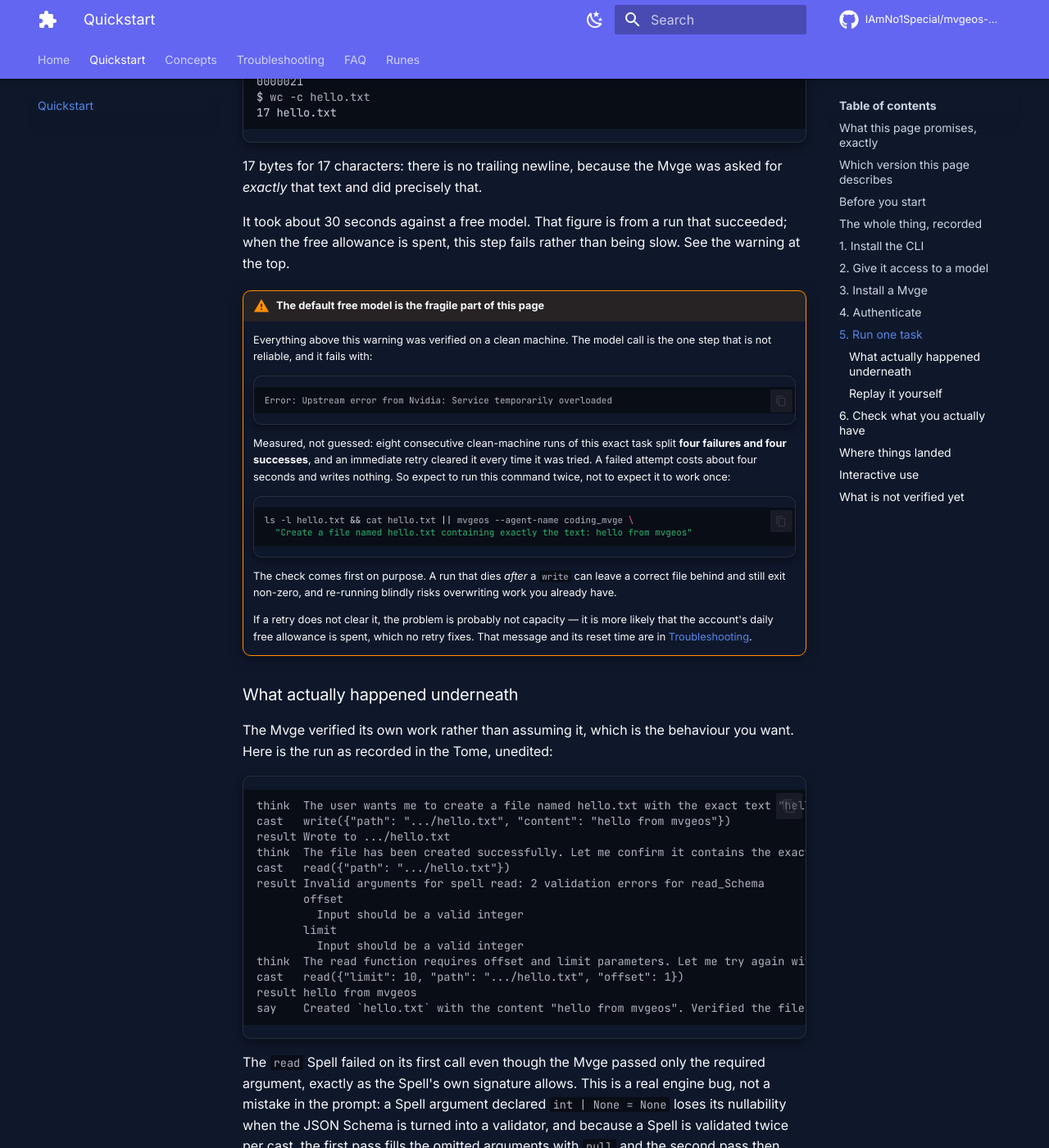
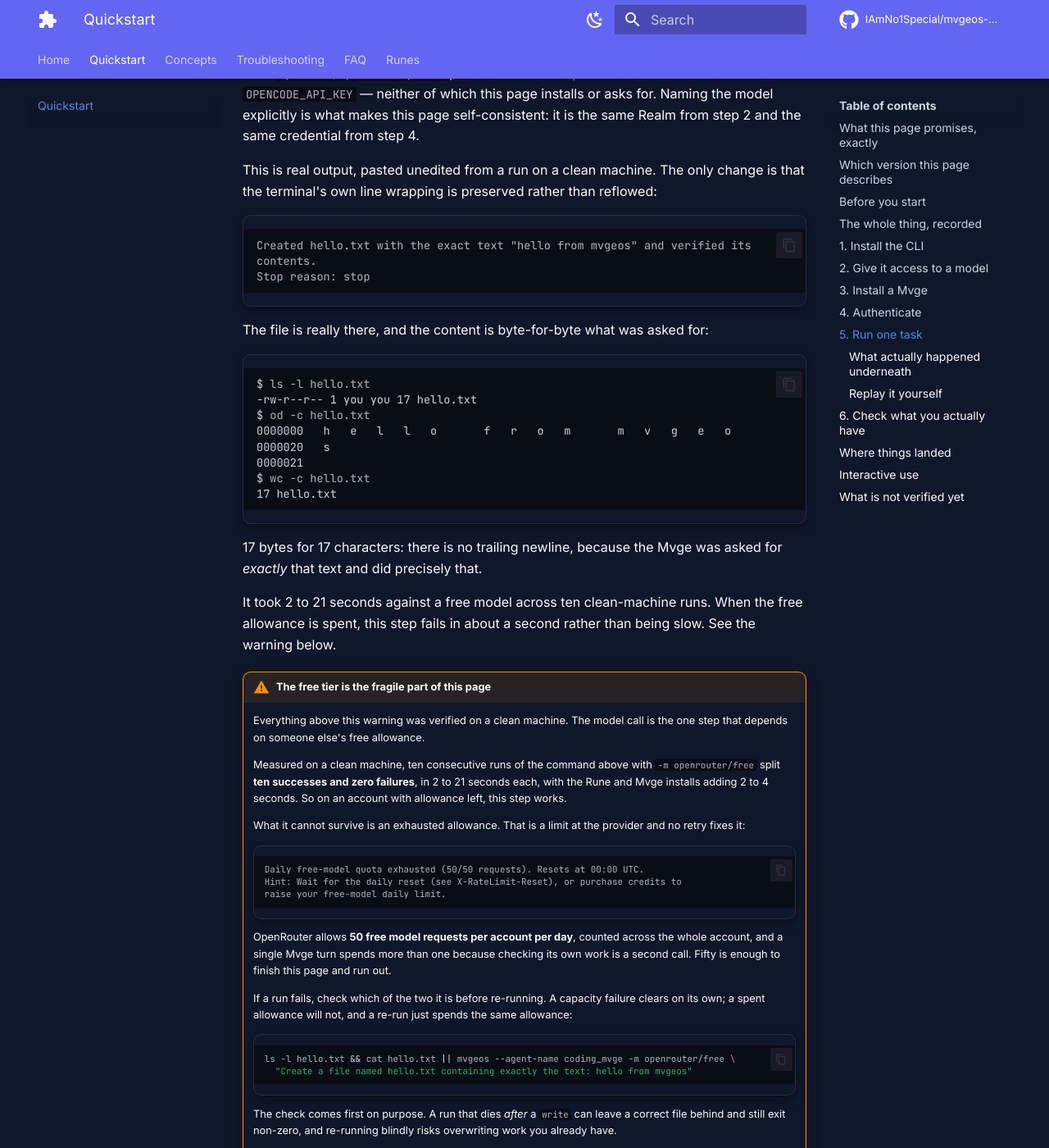
Before and after one commit to IAmNo1Special/mvgeos-marketplace, an MkDocs documentation site: the page built from docs/quickstart.md, in a window 1280 px wide and 1400 px high, scrolled down 6087 px. Shown: the whole window at 82% size. Built offline with MkDocs 1.6.1 and Material for MkDocs 9.7.7, drawn with Linux system fonts in a browser that asks for light colours; comment, search, counter and statistics services are not loaded; some of the changed text lies outside the part shown.

Commit message:
docs: make step 5 name its model, because the default one fails
The quickstart told a reader to install the OpenRouter Realm, write an
OpenRouter key, and then run `mvgeos --agent-name coding_mvge "..."` with no
model named. That command does not work against current main. MvgeOS's
default model is `opencode/space-bunny-free`, which the OpenRouter Realm
does not serve, so the CLI stops before the first Spell:

    0 successes / 10 failures
    Error: API key required. Set OPENCODE_API_KEY, run 'mvgeos setup', or use --api-key

Ten runs, ten failures, about a second each. Not intermittent -- it is the
documented first run, failing every time, and the page claimed the opposite.

Step 5 now passes `-m openrouter/free`. That is the smallest change that
makes the page self-consistent: the same Realm from step 2, the same
credential from step 4, and ten runs out of ten succeed on a clean machine
in 2 to 21 seconds. The alternative -- teaching the page to install a
second Realm and ask for a Zen key -- would document a keyless free tier
that does not exist from the command line.

Also corrects claims the measurements had already falsified:

  - "eight runs split four failures and four successes" and "expect to
    run this command twice" described a capacity problem that the working
    path does not have. Ten of ten, on an account with allowance left.
  - The one-retry advice is gone. Retrying does not help the failure a
    reader is most likely to hit, because that one is a spent allowance
    and it fails in a second.
  - `mvgeos info` is quoted as reporting `opencode/space-bunny-free`, with
    a note that it is not the model step 5 runs.
  - Step 4's row no longer calls OpenRouter "the default Realm".

Two gaps are recorded under "What is not verified yet" rather than papered
over, because neither is a documentation fix: MvgeOS's default model is
unreachable from this page's setup, and a routed model id like
`nvidia/nemotron-3-*:free` resolves its Realm to `nvidia`, so the
`~/.agents/auth/openrouter.json` that step 4 tells you to write is never
read for it -- the `OPENROUTER_API_KEY` environment fallback is the only
thing that connects the two. The Zen free tier is measured and reported as
unusable from the CLI rather than offered as a workaround.

`mkdocs build --strict` passes, and the rendered page was checked for the
`-m` flag and the quoted evidence.

Co-Authored-By: Paperclip <noreply@paperclip.ing>

````diff
--- a/docs/quickstart.md
+++ b/docs/quickstart.md
@@ -1,8 +1,9 @@
 # Quickstart
 
 From nothing to a Mvge running a real task. Budget five minutes; on a warm
-network cache it takes about forty seconds — plus however long you spend
-retrying the model call, which is the step that is not reliable yet.
+network cache the whole thing takes about forty seconds. The step that can fail
+is not the install — it is the model call, which spends someone else's daily
+free allowance.
 
 Every command below was run end to end on a clean machine — an empty `$HOME`,
 empty `XDG` directories, a private `uv` cache, and nothing preinstalled on
@@ -59,15 +60,19 @@
 becomes a released package, this page is what gets versioned per release, and
 the version selector appears here.
 
-!!! warning "Steps 1-4 always work. Step 5 depends on someone else's free tier."
+!!! warning "Every step works — if you keep the `-m` in step 5."
     The install is yours and takes seconds. The model call in step 5 goes
     through OpenRouter's free tier, which allows **50 requests a day per
     account** and resets at 00:00 UTC. If that allowance is spent — yours, or
     shared with anything else on the account — step 5 fails and it is not your
     setup. That is the most common reason this page appears broken on day one,
     and [Troubleshooting](troubleshooting.md#daily-free-model-quota-exhausted)
-    has the message your version prints for it. Everything below step 5 still
-    works.
+    has the message your version prints for it.
+
+    Dropping the `-m openrouter/free` from step 5 fails for a different reason,
+    and immediately rather than intermittently: MvgeOS's default model is
+    served by a different Realm than the one this page installs. See
+    [step 5](#5-run-one-task).
 
 ## Before you start
 
@@ -77,7 +82,7 @@
 | --- | --- |
 | [`uv`](https://docs.astral.sh/uv/) | MvgeOS installs and runs entirely through `uv` / `uvx`. There is no `pip` path. |
 | Python 3.13+ | Pulled in automatically by `uv`. You do not need to install it yourself. |
-| An API key for a model | MvgeOS does not ship models. You bring a key for the [Realm](concepts.md#mvge-spell-realm) you want to use. The default Realm is OpenRouter. |
+| An API key for a model | MvgeOS does not ship models. You bring a key for the [Realm](concepts.md#mvge-spell-realm) you want to use. This page uses the OpenRouter Realm, and an OpenRouter free-tier key is enough for every command on it. |
 
 You do not need a Python environment, a virtualenv, or a clone of this
 repository.
@@ -226,16 +231,34 @@
 ## 5. Run one task
 
 ```bash
-mvgeos --agent-name coding_mvge "Create a file named hello.txt containing exactly the text: hello from mvgeos"
+mvgeos --agent-name coding_mvge -m openrouter/free \
+  "Create a file named hello.txt containing exactly the text: hello from mvgeos"
 ```
+
+**The `-m openrouter/free` is required, and omitting it is the most likely way
+to fail this page.** MvgeOS ships a default model, and that default is not
+served by the OpenRouter Realm this page sets up in steps 2 and 4. Measured on
+a clean machine today, ten runs of the command *without* `-m` split:
+
+```text
+0 successes / 10 failures
+Error: API key required. Set OPENCODE_API_KEY, run 'mvgeos setup', or use --api-key
+```
+
+It fails in about a second, every time, before a single Spell runs. The model
+MvgeOS starts on is `opencode/space-bunny-free`, which needs the
+[OpenCode Realm](runes/opencode-realm.md) and an `OPENCODE_API_KEY` — neither of
+which this page installs or asks for. Naming the model explicitly is what makes
+this page self-consistent: it is the same Realm from step 2 and the same
+credential from step 4.
 
 This is real output, pasted unedited from a run on a clean machine. The only
 change is that the terminal's own line wrapping is preserved rather than
 reflowed:
 
 ```text
-Created hello.txt with the content "hello from mvgeos". Verified the file contents match
-exactly.
+Created hello.txt with the exact text "hello from mvgeos" and verified its
+contents.
 Stop reason: stop
 ```
 
@@ -255,25 +278,39 @@
 17 bytes for 17 characters: there is no trailing newline, because the Mvge was
 asked for *exactly* that text and did precisely that.
 
-It took about 30 seconds against a free model. That figure is from a run that
-succeeded; when the free allowance is spent, this step fails rather than being
-slow. See the warning at the top.
+It took 2 to 21 seconds against a free model across ten clean-machine runs. When
+the free allowance is spent, this step fails in about a second rather than being
+slow. See the warning below.
 
-!!! warning "The default free model is the fragile part of this page"
+!!! warning "The free tier is the fragile part of this page"
     Everything above this warning was verified on a clean machine. The model call
-    is the one step that is not reliable, and it fails with:
+    is the one step that depends on someone else's free allowance.
+
+    Measured on a clean machine, ten consecutive runs of the command above with
+    `-m openrouter/free` split **ten successes and zero failures**, in 2 to 21
+    seconds each, with the Rune and Mvge installs adding 2 to 4 seconds. So on an
+    account with allowance left, this step works.
+
+    What it cannot survive is an exhausted allowance. That is a limit at the
+    provider and no retry fixes it:
 
     ```text
-    Error: Upstream error from Nvidia: Service temporarily overloaded
+    Daily free-model quota exhausted (50/50 requests). Resets at 00:00 UTC.
+    Hint: Wait for the daily reset (see X-RateLimit-Reset), or purchase credits to
+    raise your free-model daily limit.
     ```
 
-    Measured, not guessed: eight consecutive clean-machine runs of this exact task
-    split **four failures and four successes**, and an immediate retry cleared it
-    every time it was tried. A failed attempt costs about four seconds and writes
-    nothing. So expect to run this command twice, not to expect it to work once:
+    OpenRouter allows **50 free model requests per account per day**, counted
+    across the whole account, and a single Mvge turn spends more than one
+    because checking its own work is a second call. Fifty is enough to finish
+    this page and run out.
+
+    If a run fails, check which of the two it is before re-running. A capacity
+    failure clears on its own; a spent allowance will not, and a re-run just
+    spends the same allowance:
 
     ```bash
-    ls -l hello.txt && cat hello.txt || mvgeos --agent-name coding_mvge \
+    ls -l hello.txt && cat hello.txt || mvgeos --agent-name coding_mvge -m openrouter/free \
       "Create a file named hello.txt containing exactly the text: hello from mvgeos"
     ```
 
@@ -281,9 +318,7 @@
     a correct file behind and still exit non-zero, and re-running blindly risks
     overwriting work you already have.
 
-    If a retry does not clear it, the problem is probably not capacity — it is
-    more likely that the account's daily free allowance is spent, which no retry
-    fixes. That message and its reset time are in
+    The reset time and the full message set are in
     [Troubleshooting](troubleshooting.md#daily-free-model-quota-exhausted).
 
 ### What actually happened underneath
@@ -342,7 +377,7 @@
 
 ```text
 Agent: coding_mvge
-Model: nvidia/nemotron-3-ultra-550b-a55b:free
+Model: opencode/space-bunny-free
 
 Spells
   bash        builtin
@@ -355,6 +390,10 @@
   search_web  builtin
   write       builtin
 ```
+
+`Model:` is the default MvgeOS starts on, which is **not** the model step 5
+runs. That difference is the whole reason step 5 passes `-m` explicitly; see
+[step 5](#5-run-one-task).
 
 The real table has a Description column several paragraphs long per Spell, and
 is followed by the Rune, Config, Prompt, Skills, and Diagnostics tables. All
@@ -422,28 +461,57 @@
     to run bare `uvx mvgeos`, it is ahead of the release.
 
 - Timings are from a warm `uv` cache on a warm git clone: about 5s for `uvx
-  --help`, 2s for `uv tool install`, 4s for the Rune, 2s for the Mvge, and 31s
-  for the task itself. A genuinely cold machine is slower. The budget is
+  --help`, 2s for `uv tool install`, 2-4s for the Rune, 2-4s for the Mvge, and
+  2-21s for the task itself. A genuinely cold machine is slower. The budget is
   dominated by the model call, not the install.
 
-- **The five-minute budget holds for steps 1-4. Step 5 may need one retry.** The
-  transcript above is a run that succeeded, not the average outcome: eight
-  consecutive clean-machine runs of the step-5 task split four failures and four
-  successes, and an immediate retry cleared it every time it was tried. The
-  measurement and the check-before-you-re-run command are in the warning box
-  under step 5, above.
+- **The five-minute budget holds for every step on this page.** Measured on a
+  clean machine: ten consecutive runs of the step-5 task with
+  `-m openrouter/free` split ten successes and zero failures, in 2 to 21 seconds
+  each, plus 2 to 4 seconds for the Rune and Mvge installs. Worst observed case
+  for steps 3 through 5 together was 25 seconds.
 
-  Neither of the other two causes of a step-5 failure is fixed by retrying: a
-  spent account-wide free allowance, and a model id that is not in the shipped
-  list. Both are in
-  [Troubleshooting](troubleshooting.md#daily-free-model-quota-exhausted).
+  What is *not* covered is a day when the account's free allowance is already
+  spent, which is the one condition no amount of retrying fixes.
+
+- **The default model is not usable from this page's setup.** `mvgeos info`
+  reports `Model: opencode/space-bunny-free`, which is served by the
+  `opencode-realm` Rune and wants an `OPENCODE_API_KEY`. This page installs
+  `openrouter-realm` and writes an OpenRouter key, so a bare run with no `-m`
+  fails immediately with `API key required. Set OPENCODE_API_KEY` — ten runs out
+  of ten. Step 5 names its model to avoid this. It is a gap between what the
+  engine defaults to and what the default Realm can serve, and it is engine work
+  rather than a documentation fix, so it is reported rather than papered over.
+
+- **The Zen free tier is not a substitute for this page's step 5.** Its models
+  carry a `-free` suffix rather than OpenRouter's `:free`, and asked for from
+  outside OpenCode they answer:
+
+  ```text
+  Error from provider (Console): OpenCode's free tier can only be used from within OpenCode
+  ```
+
+  `space-bunny-free` gets further and then returns
+  `FreeUsageLimitError: Rate limit exceeded`. So there is no keyless path to a
+  free model through the opencode Realm from the command line today.
+
+- **A model whose Realm is its provider will not read this page's credential
+  file.** Naming a routed model such as `nvidia/nemotron-3-ultra-550b-a55b:free`
+  resolves its Realm to `nvidia`, so the CLI looks for `NVIDIA_API_KEY` and then
+  `~/.agents/auth/nvidia.json` — and never reads the
+  `~/.agents/auth/openrouter.json` that step 4 tells you to write. It does fall
+  back to the `OPENROUTER_API_KEY` environment variable, so `export` works and
+  the file does not. Use `openrouter/free`, whose Realm is OpenRouter, until
+  this changes.
 
 - Model choice is narrower than OpenRouter's catalog. `-m` resolves against a
   static list shipped in the repository, that list is a drifting snapshot, and no
   `mvgeos` subcommand refreshes it. Two real failures are documented under
-  [`Error: Unknown model`](troubleshooting.md#error-unknown-model). Only the two
-  `nvidia/nemotron-3-*:free` ids have been run end to end. Other Realms and models
-  are unverified here.
+  [`Error: Unknown model`](troubleshooting.md#error-unknown-model). Only
+  `openrouter/free` has been run end to end on this page, because that is the
+  model step 5 names. A routed id such as `nvidia/nemotron-3-ultra-550b-a55b:free`
+  resolves but reads its credential differently — see the note above. Other
+  Realms and models are unverified here.
 
 - A spent free allowance is reported as `Daily free-model quota exhausted` on
   builds that read the quota headers, naming the reset time instead of suggesting
````
